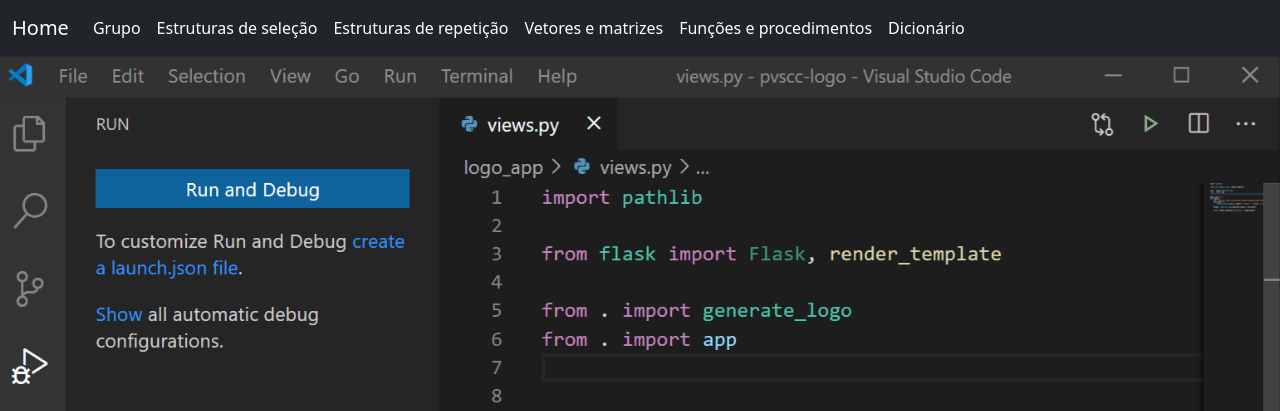
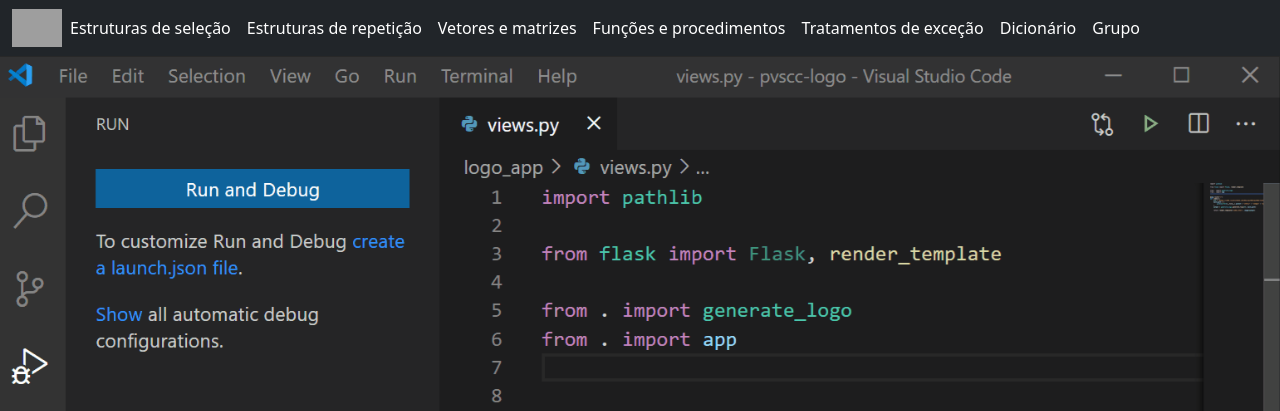
Before and after one commit to DaviGaleno/projeto_final_ip_cc, a Flask app: page / in a window 1280 px wide. Shown: the top 411 px of the page. Run offline with Flask 3, Linux system fonts and the light colour scheme; grey boxes are pictures that could not be loaded.

Commit message:
Add files via upload

```diff
--- a/templates/modelo.html
+++ b/templates/modelo.html
@@ -3,7 +3,7 @@
    <head>
    <meta charset="utf-8">
     <meta name="viewport" content="width=device-width, initial-scale=1">
-    <title>FlaskSys</title>
+    <title>Aprenda Python</title>
     <link href="https://cdn.jsdelivr.net/npm/bootstrap@5.3.6/dist/css/bootstrap.min.css" rel="stylesheet" integrity="sha384-4Q6Gf2aSP4eDXB8Miphtr37CMZZQ5oXLH2yaXMJ2w8e2ZtHTl7GptT4jmndRuHDT" crossorigin="anonymous">
 
     <style>
@@ -95,15 +95,14 @@
   <body>
   <nav class="navbar navbar-expand-lg navbar-dark bg-dark">
   <div class="container-fluid" id="home">
-    <a class="navbar-brand" href="/">Home</a>
+    <a href="/">
+  <img src="{{ url_for('static', filename='python_icon.png') }}" alt="Clique aqui" style="width:50px;">
+    </a>
     <button class="navbar-toggler" type="button" data-bs-toggle="collapse" data-bs-target="#navbarNav">
       <span class="navbar-toggler-icon"></span>
     </button>
     <div class="collapse navbar-collapse" id="navbarNav">
       <ul class="navbar-nav me-auto mb-2 mb-lg-0">
-        <li class="nav-item">
-          <a class="nav-link active" aria-current="page" href="/#grupo">Grupo</a>
-        </li>
         <li class="nav-item">
           <a class="nav-link active" href="#">Estruturas de seleção</a>
         </li>
@@ -117,7 +116,13 @@
           <a class="nav-link active" href="#">Funções e procedimentos</a>
         </li>
         <li class="nav-item">
+          <a class="nav-link active" href="#">Tratamentos de exceção</a>
+        </li>
+        <li class="nav-item">
           <a class="nav-link active" href="dicionario">Dicionário</a>
+        </li>
+        <li class="nav-item">
+          <a class="nav-link active" aria-current="page" href="/#grupo">Grupo</a>
         </li>
       </ul>
     </div>
```
